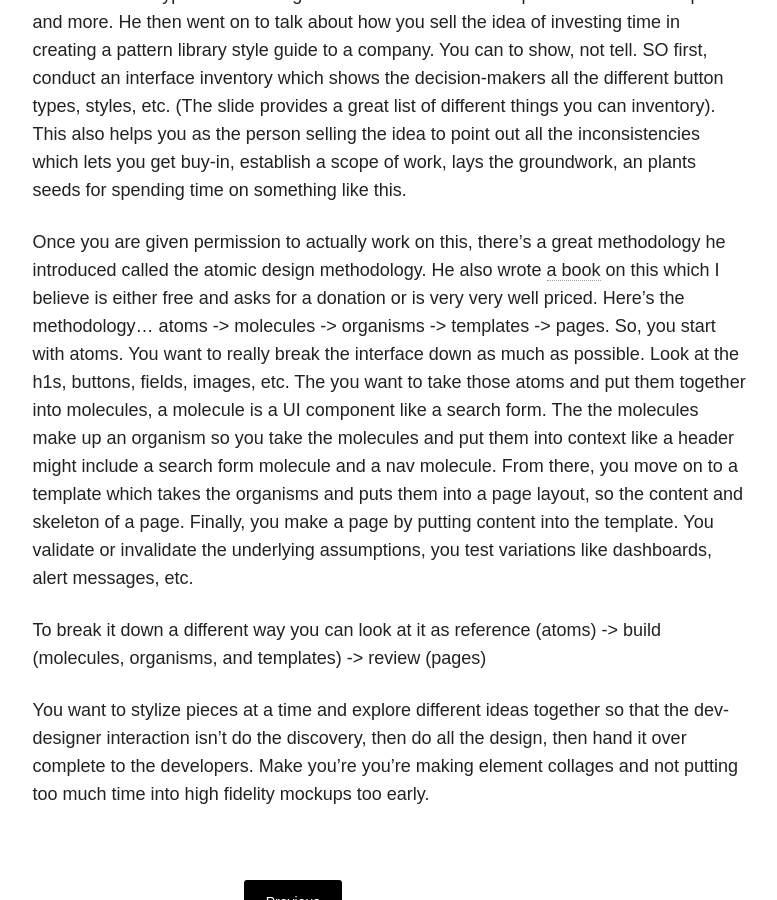
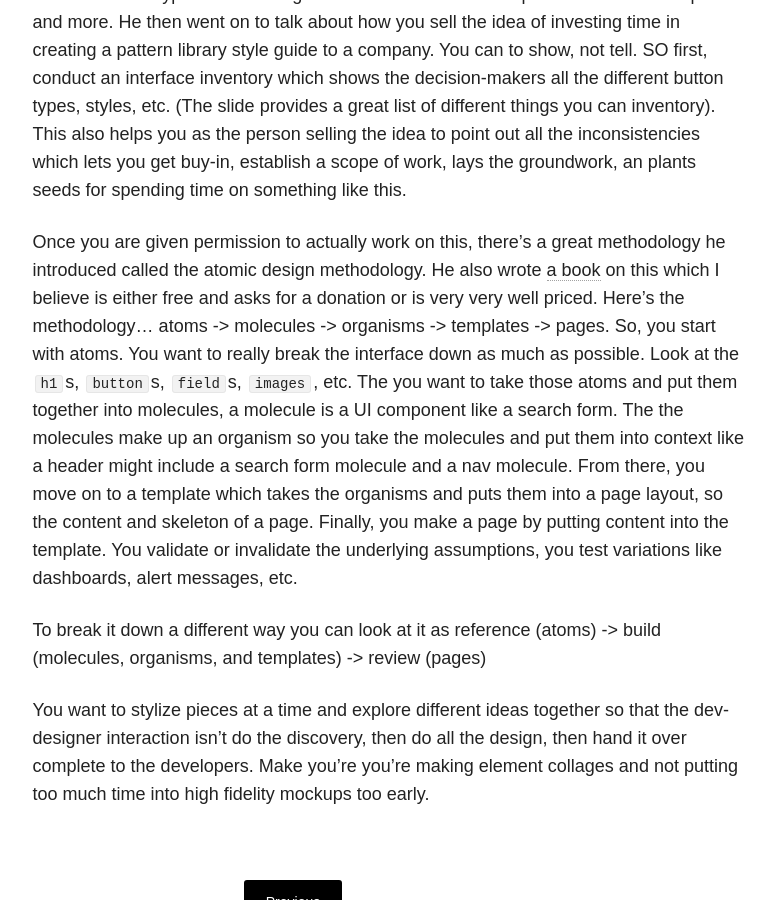
Before and after one commit to asheren/asheren.github.io, a Jekyll site: the page built from _posts/blog/2016-08-31-abstractions-style-guide-best-practices.md, in a window 1280 px wide and 900 px high, scrolled down 1664 px. Shown: the whole window, without its empty margins (347-1124 px from the left). Built offline with Jekyll 4.4.1, drawn with Linux system fonts in a browser that asks for light colours; nearby versions of some CDN libraries.

Commit message:
added some additional code styling

````diff
--- a/_posts/blog/2016-08-31-abstractions-style-guide-best-practices.md
+++ b/_posts/blog/2016-08-31-abstractions-style-guide-best-practices.md
@@ -17,7 +17,7 @@ Brad started talking about the idea of companies and brands. As a user, I want t
 
 The major benefits of pattern libraries, which is what the rest of the talk focused on, are that they promote UI consistency and cohesion, they lead to faster production because you’re not reinventing the wheel every time you need something, there is a shared vocabulary, they’re easier to test, a useful resource (great to go back to as you continue developing), and finally, they are pretty future-friendly because you set them up once and son’t have to set them up again. Brad showed some great examples of how many different button types exist on large airline or bank sites to help demonstrate these points and more. He then went on to talk about how you sell the idea of investing time in creating a pattern library style guide to a company. You can to show, not tell. SO first, conduct an interface inventory which shows the decision-makers all the different button types, styles, etc. (The slide provides a great list of different things you can inventory). This also helps you as the person selling the idea to point out all the inconsistencies which lets you get buy-in, establish a scope of work, lays the groundwork, an plants seeds for spending time on something like this.
 
-Once you are given permission to actually work on this, there’s a great methodology he introduced called the atomic design methodology. He also wrote [a book](http://atomicdesign.bradfrost.com/){:target="_blank"} on this which I believe is either free and asks for a donation or is very very well priced. Here’s the methodology… atoms -> molecules -> organisms -> templates -> pages. So, you start with atoms. You want to really break the interface down as much as possible. Look at the h1s, buttons, fields, images, etc. The you want to take those atoms and put them together into molecules, a molecule is a UI component like a search form. The the molecules make up an organism so you take the molecules and put them into context like a header might include a search form molecule and a nav molecule. From there, you move on to a template which takes the organisms and puts them into a page layout, so the content and skeleton of a page. Finally, you make a page by putting content into the template. You validate or invalidate the underlying assumptions, you test variations like dashboards, alert messages, etc.
+Once you are given permission to actually work on this, there’s a great methodology he introduced called the atomic design methodology. He also wrote [a book](http://atomicdesign.bradfrost.com/){:target="_blank"} on this which I believe is either free and asks for a donation or is very very well priced. Here’s the methodology… atoms -> molecules -> organisms -> templates -> pages. So, you start with atoms. You want to really break the interface down as much as possible. Look at the ```h1```s, ```button```s, ```field```s, ```images```, etc. The you want to take those atoms and put them together into molecules, a molecule is a UI component like a search form. The the molecules make up an organism so you take the molecules and put them into context like a header might include a search form molecule and a nav molecule. From there, you move on to a template which takes the organisms and puts them into a page layout, so the content and skeleton of a page. Finally, you make a page by putting content into the template. You validate or invalidate the underlying assumptions, you test variations like dashboards, alert messages, etc.
 
 To break it down a different way you can look at it as reference (atoms) -> build (molecules, organisms, and templates) -> review (pages)
 
````
